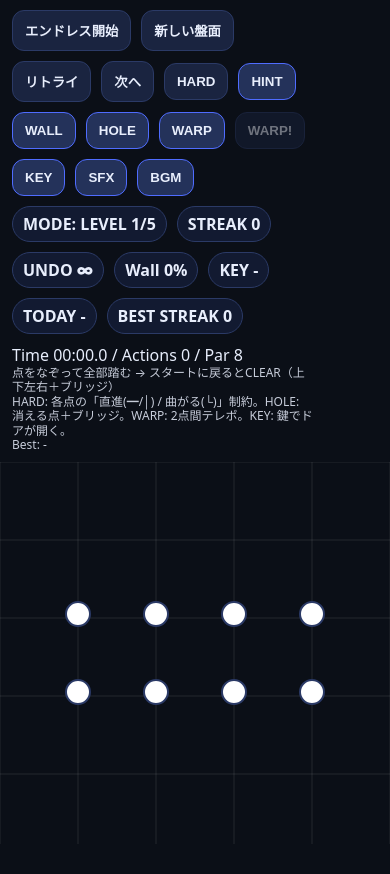
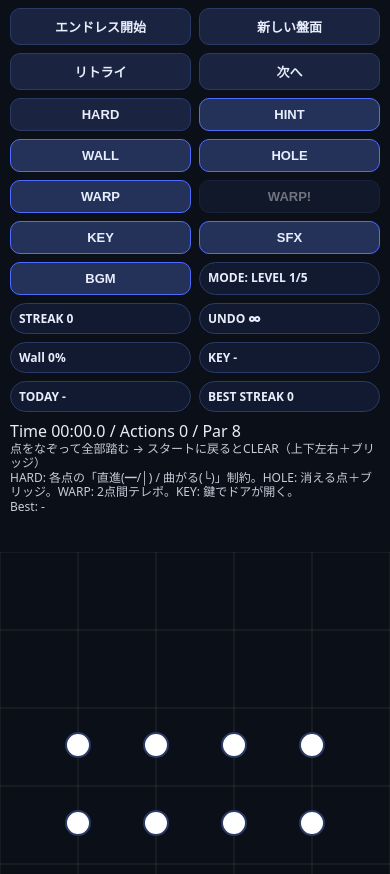
Before and after one commit to KeigoFukada/loopline, a plain HTML site: page index.html in a window 390 px wide. Both pictures are taken after a click on the button "BGM". Before the commit the page ends 844 px from the top, so only its background shows below. Drawn offline with Linux system fonts and the light colour scheme.

Commit message:
Add files via upload

```diff
--- a/index.html
+++ b/index.html
@@ -29,6 +29,18 @@
       80%{transform:translateX(4px)}
       100%{transform:translateX(0)}
     }
+
+    /* === Mobile layout fix (iPhone) === */
+    @media (max-width: 520px){
+      .top{flex-direction:column;align-items:stretch;gap:8px;padding:8px 10px}
+      #clear{align-self:flex-start}
+      .left{display:grid;grid-template-columns:repeat(2,minmax(0,1fr));gap:8px;align-items:stretch}
+      .left > div{grid-column:1 / -1}
+      .btn{padding:8px 10px;font-size:13px;border-radius:10px}
+      .pill{padding:6px 8px;font-size:12px}
+      canvas{min-height:55vh}
+    }
+
   </style>
 </head>
 <body>
@@ -176,58 +188,37 @@
     if(name === 'gate')  { beep(520,0.05,'triangle',0.06); return; }
   }
 
-  function startBgm(){
-    ensureAudio();
-    if(!audio.ctx || audio.bgm) return;
-    const ctxA = audio.ctx;
-    const g = ctxA.createGain();
-    g.gain.value = 0.0001;
-    g.connect(audio.master);
-
-    const o1 = ctxA.createOscillator();
-    const o2 = ctxA.createOscillator();
-    o1.type = 'triangle';
-    o2.type = 'sine';
-    o1.frequency.value = 110;
-    o2.frequency.value = 165;
-
-    // LFO (ゆらぎ)
-    const lfo = ctxA.createOscillator();
-    const lfoGain = ctxA.createGain();
-    lfo.type = 'sine';
-    lfo.frequency.value = 0.12;
-    lfoGain.gain.value = 0.018;
-    lfo.connect(lfoGain);
-    lfoGain.connect(g.gain);
-
-    o1.connect(g);
-    o2.connect(g);
-
-    const t = ctxA.currentTime;
-    g.gain.setValueAtTime(0.0001, t);
-    g.gain.linearRampToValueAtTime(0.04, t + 0.4);
-
-    o1.start();
-    o2.start();
-    lfo.start();
-
-    audio.bgm = {o1,o2,lfo,g};
+
+  // ---- BGM (外部ファイル / iPhone対応) ----
+  // 置き場所：リポジトリ直下に assets/ フォルダを作って入れる
+  // 例）assets/bgm.mp3
+  // 反映されない時は、このバージョンを '2' などに上げる（キャッシュ対策）
+  const ASSET_VER = '1';
+  let bgmAudio = null;
+  function ensureBgmAudio(){
+    if(bgmAudio) return;
+    bgmAudio = new Audio(`./assets/bgm.mp3?v=${ASSET_VER}`);
+    bgmAudio.loop = true;
+    bgmAudio.preload = 'auto';
+    bgmAudio.volume = 0.28; // ちょうど良いくらい（好みで調整）
+  }
+
+  async function startBgm(){
+    ensureBgmAudio();
+    if(!bgmAudio) return;
+    try{
+      // iPhone Safari対策：ユーザー操作後に play する必要がある
+      await bgmAudio.play();
+    }catch(e){
+      // 再生がブロックされることがあるので、UI操作後にもう一度ONを押せばOK
+    }
   }
   function stopBgm(){
-    if(!audio.ctx || !audio.bgm) return;
-    const {o1,o2,lfo,g} = audio.bgm;
-    const t = audio.ctx.currentTime;
-    g.gain.cancelScheduledValues(t);
-    g.gain.setValueAtTime(g.gain.value, t);
-    g.gain.linearRampToValueAtTime(0.0001, t + 0.25);
-    setTimeout(() => {
-      try{o1.stop();}catch{}
-      try{o2.stop();}catch{}
-      try{lfo.stop();}catch{}
-      try{o1.disconnect();o2.disconnect();lfo.disconnect();g.disconnect();}catch{}
-      audio.bgm = null;
-    }, 300);
-  }
+    if(!bgmAudio) return;
+    try{ bgmAudio.pause(); }catch{}
+    try{ bgmAudio.currentTime = 0; }catch{}
+  }
+
 
   // ---- State ----
   let W=0,H=0,DPR=1;
```
